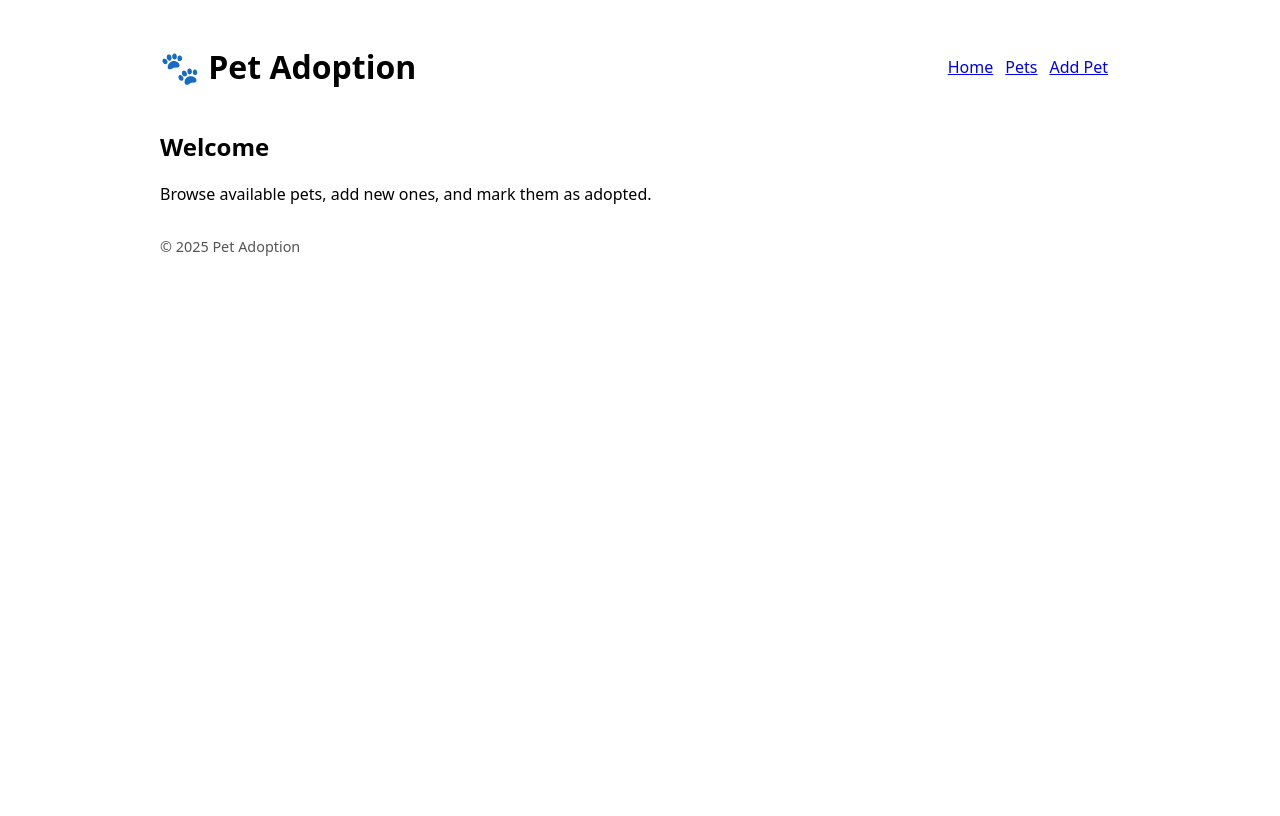
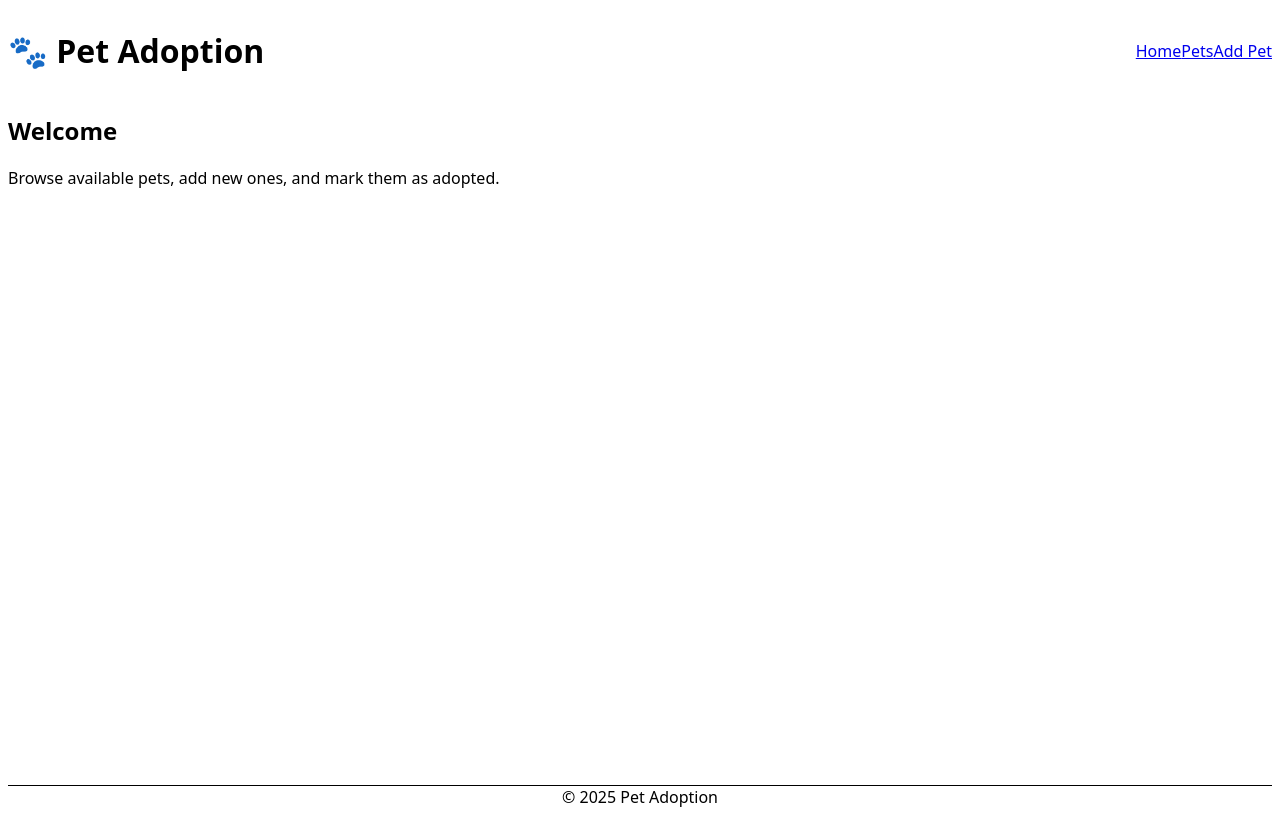
Before and after one commit to Tuscaney/pet-adoption-project, a React (Vite) app: page / in a window 1280 px wide. Built offline with nearby package versions, Linux system fonts and the light colour scheme; no server answers.

Commit message:
Updated app.jsx

```diff
--- a/src/App.jsx
+++ b/src/App.jsx
@@ -1,20 +1,39 @@
-import { Link, Routes, Route } from 'react-router-dom'
-import Home from './pages/Home.jsx'
-import Pets from './pages/Pets.jsx'
-import AddPet from './pages/AddPet.jsx'
-import NotFound from './pages/NotFound.jsx'
+import { Link, Routes, Route } from 'react-router-dom';
+import Home from './pages/Home.jsx';
+import Pets from './pages/Pets.jsx';
+import AddPet from './pages/AddPet.jsx';
+import NotFound from './pages/NotFound.jsx';
+
 export default function App() {
   return (
-<div className="container">
-<header className="header">
-<h1>🐾 Pet Adoption</h1>
-<nav>
-<Link to="/">Home</Link>
-<Link to="/pets">Pets</Link>
-<Link to="/add">Add Pet</Link>
+    <div className="min-h-screen flex flex-col bg-gray-100 font-sans">
+      {/* Header */}
+      <header className="bg-white shadow-md py-4 px-6 flex items-center justify-between">
+        <h1 className="text-2xl font-bold text-blue-600">🐾 Pet Adoption</h1>
+        <nav className="space-x-4">
+          <Link
+            to="/"
+            className="text-gray-700 hover:text-blue-600 transition-colors"
+          >
+            Home
+          </Link>
+          <Link
+            to="/pets"
+            className="text-gray-700 hover:text-blue-600 transition-colors"
+          >
+            Pets
+          </Link>
+          <Link
+            to="/add"
+            className="text-gray-700 hover:text-blue-600 transition-colors"
+          >
+            Add Pet
+          </Link>
         </nav>
       </header>
-<main>
+
+      {/* Main Content */}
+      <main className="flex-1 p-6">
         <Routes>
           <Route path="/" element={<Home />} />
           <Route path="/pets" element={<Pets />} />
@@ -22,7 +41,11 @@ return (
           <Route path="*" element={<NotFound />} />
         </Routes>
       </main>
-<footer className="footer">© {new Date().getFullYear()} Pet Adoption</footer>
+
+      {/* Footer */}
+      <footer className="bg-white text-center py-4 mt-auto text-gray-500 border-t">
+        © {new Date().getFullYear()} Pet Adoption
+      </footer>
     </div>
-)
+  );
 }
```
Lines whose indentation alone changed are shown as unchanged.
